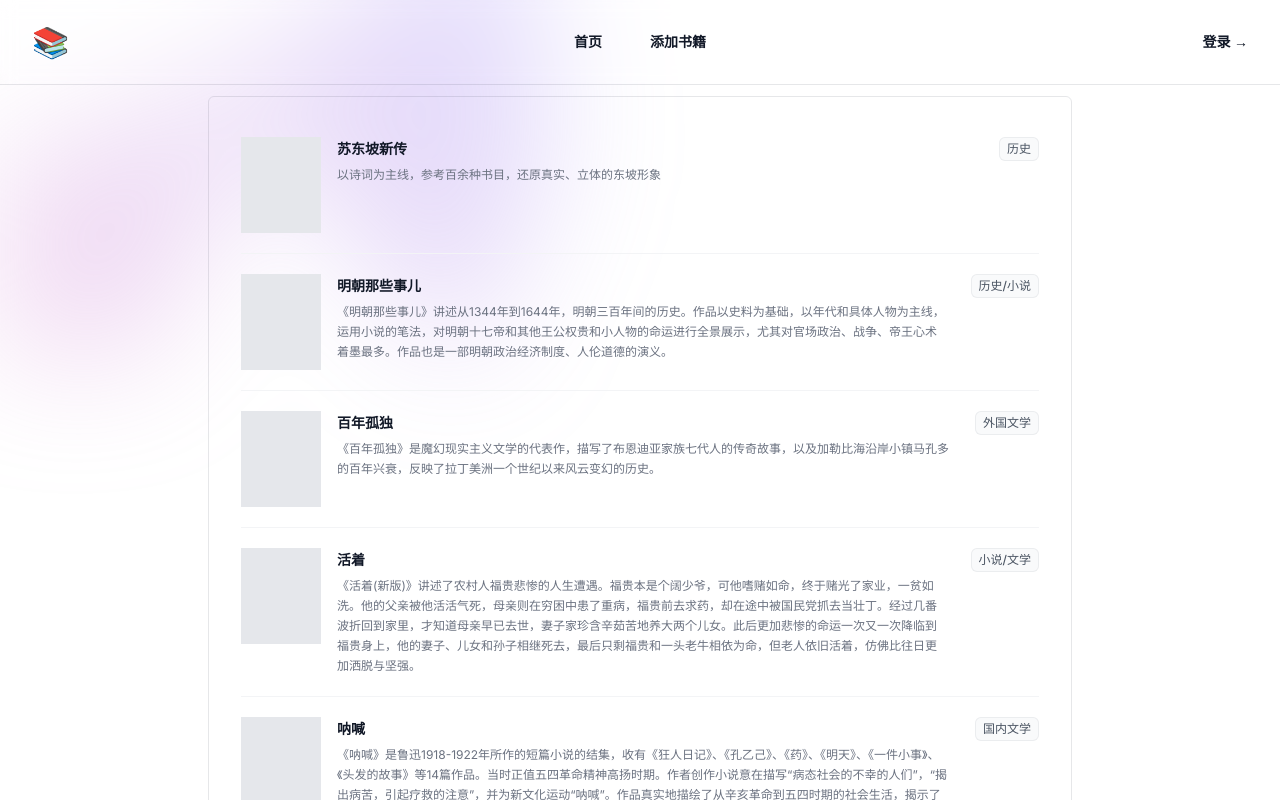
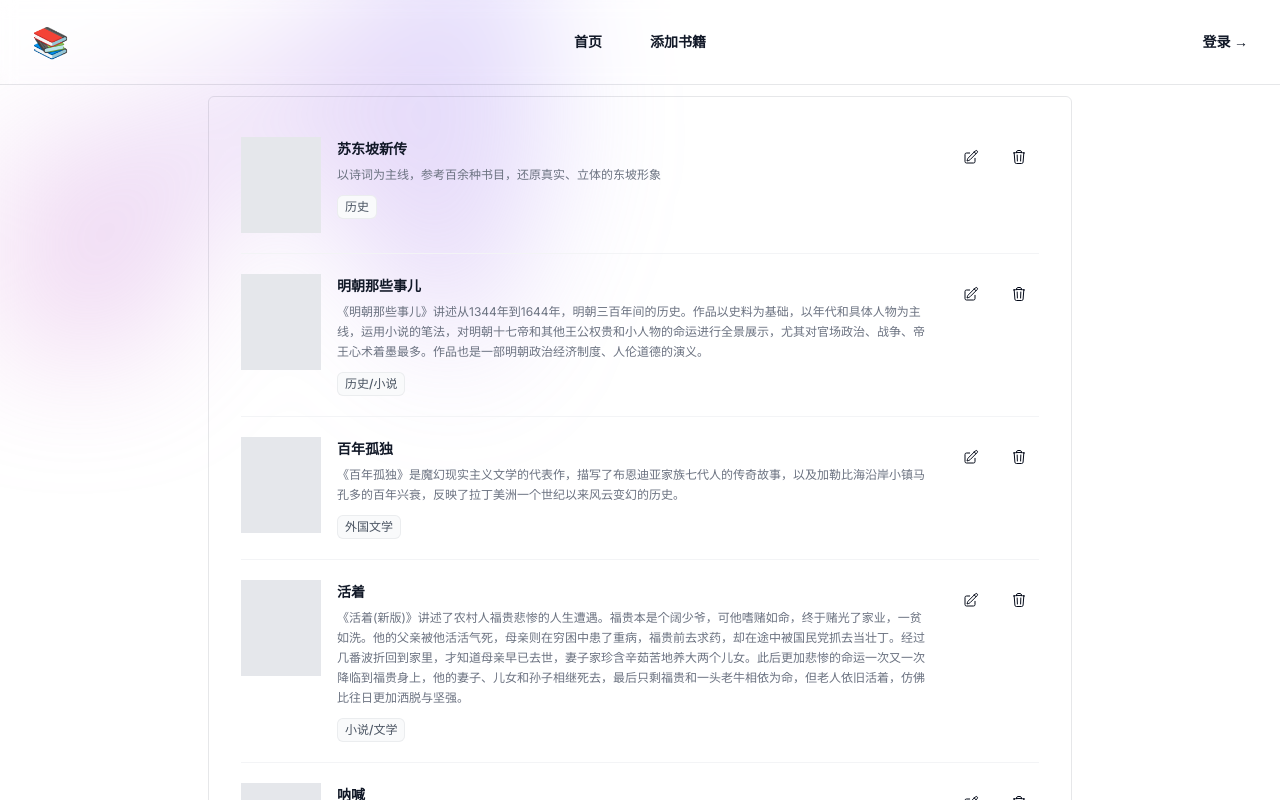
Before and after one commit to clifflee404/planetscale-nextjs-bookstore, a Next.js app: page / in a window 1280 px wide. Shown: the top 800 px of the page. Built offline with nearby package versions, Linux system fonts and the light colour scheme.

Commit message:
feat: add 书籍列表页 edit 和 delete 按钮

```diff
--- a/app/page.tsx
+++ b/app/page.tsx
@@ -7,7 +7,8 @@ import { booksData } from "@/data/books"
 import { Skeleton } from "@/components/ui/skeleton"
 import BookSkeleton from "@/components/BookSkeleton"
 import BackgroundClipPath from "@/components/BackgroundClipPath"
-
+import { Button } from "@/components/ui/button"
+import { PencilSquareIcon, TrashIcon } from "@heroicons/react/24/outline"
 interface IBook {
   id: number
   bookTitle: string
@@ -59,9 +60,18 @@ export default function Home() {
     setLoading(false)
   }, [])
 
+  const handleEdit = (book: IBook) => {
+    console.log('edit:',book);
+
+  }
+
+  const handleDelete = (book: IBook) => {
+    console.log('delete:',book);
+  }
+
   return (
     <main className="w-full px-4 flex min-h-screen flex-col items-center pt-24 sm:max-w-4xl m-auto">
-      <BackgroundClipPath/>
+      <BackgroundClipPath />
 
       <div className="w-full  px-4 py-5 sm:px-6 lg:px-8 rounded-md border border-slate-900/10">
         <ul role="list" className="divide-y divide-gray-100">
@@ -72,17 +82,15 @@ export default function Home() {
           )}
           {loading && (
             <>
-              {Array.from({ length: 6 }, (v, i) => i).map(item => (
-                <BookSkeleton key={item}/>
+              {Array.from({ length: 6 }, (v, i) => i).map((item) => (
+                <BookSkeleton key={item} />
               ))}
-
             </>
           )}
           {!loading && list.length > 0
             ? list.map((book) => (
                 <li key={book.id} className="flex justify-between gap-x-6 py-5">
                   <div className="flex gap-x-4">
-                    {/* <img className="h-12 w-12 flex-none rounded-full bg-gray-50" src={book.imageUrl} alt="" /> */}
                     <div className="relative w-20 h-24 shrink-0 bg-gray-200">
                       {/* <Image
                         // width={120}
@@ -101,23 +109,19 @@ export default function Home() {
                       <p className="mt-1 text-xs leading-5 text-gray-500">
                         {book.bookDescription}
                       </p>
+                      <p className="mt-2">
+                        <Badge>{book.bookTag}</Badge>
+                      </p>
                     </div>
                   </div>
-                  <div className="hidden sm:flex sm:flex-col sm:items-end shrink-0">
-                    {/* <p className="text-sm leading-6 text-gray-900">{book.bookTag}</p> */}
-                    <Badge>{book.bookTag}</Badge>
-                    {/* {book.lastSeen ? (
-              <p className="mt-1 text-xs leading-5 text-gray-500">
-                Last seen <time dateTime={book.lastSeenDateTime}>{book.lastSeen}</time>
-              </p>
-            ) : (
-              <div className="mt-1 flex items-center gap-x-1.5">
-                <div className="flex-none rounded-full bg-emerald-500/20 p-1">
-                  <div className="h-1.5 w-1.5 rounded-full bg-emerald-500" />
-                </div>
-                <p className="text-xs leading-5 text-gray-500">Online</p>
-              </div>
-            )} */}
+                  <div className="flex flex-col sm:flex sm:flex-row shrink-0 gap-2">
+                    {/* <Button variant="outline">编辑</Button> */}
+                    <Button variant="ghost" size="icon" onClick={()=>handleEdit(book)}>
+                      <PencilSquareIcon className="h-4 w-4" />
+                    </Button>
+                    <Button variant="ghost" size="icon" onClick={() => handleDelete(book)}>
+                      <TrashIcon className="h-4 w-4" />
+                    </Button>
                   </div>
                 </li>
               ))
```
